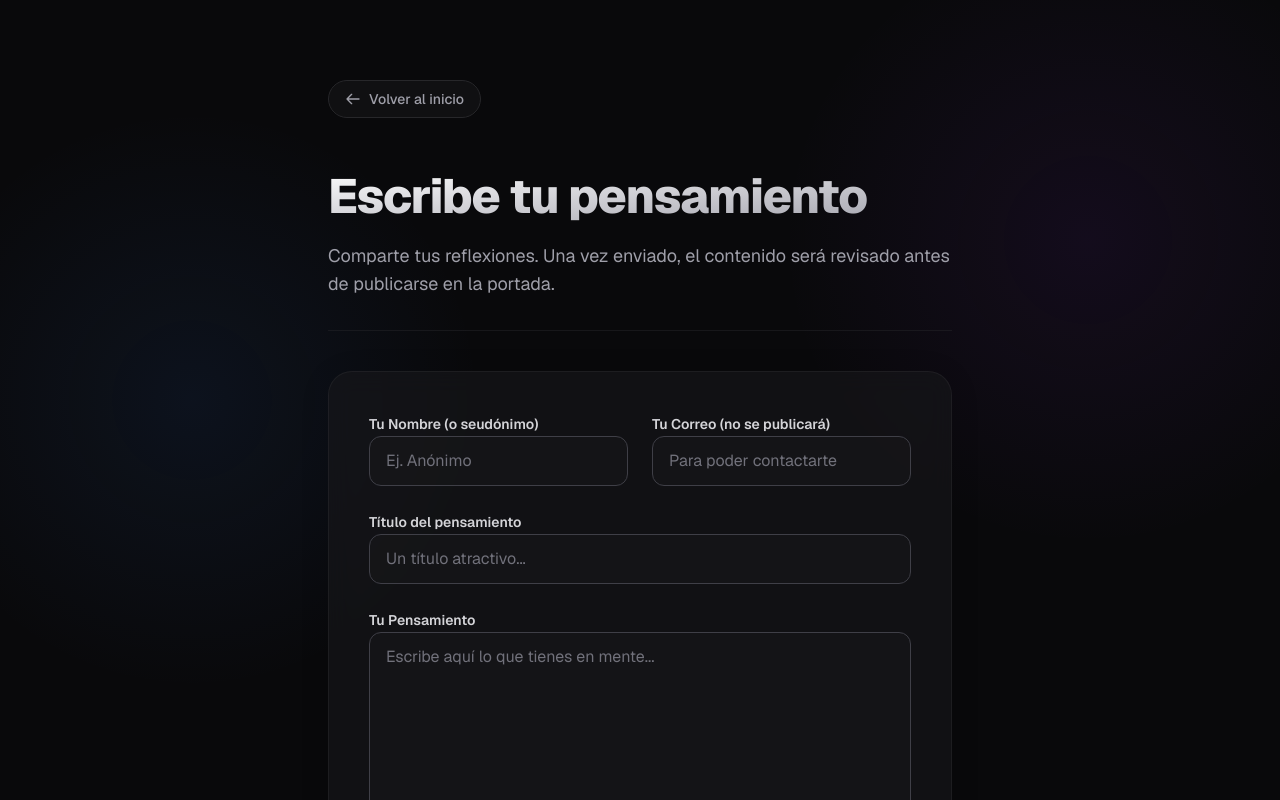
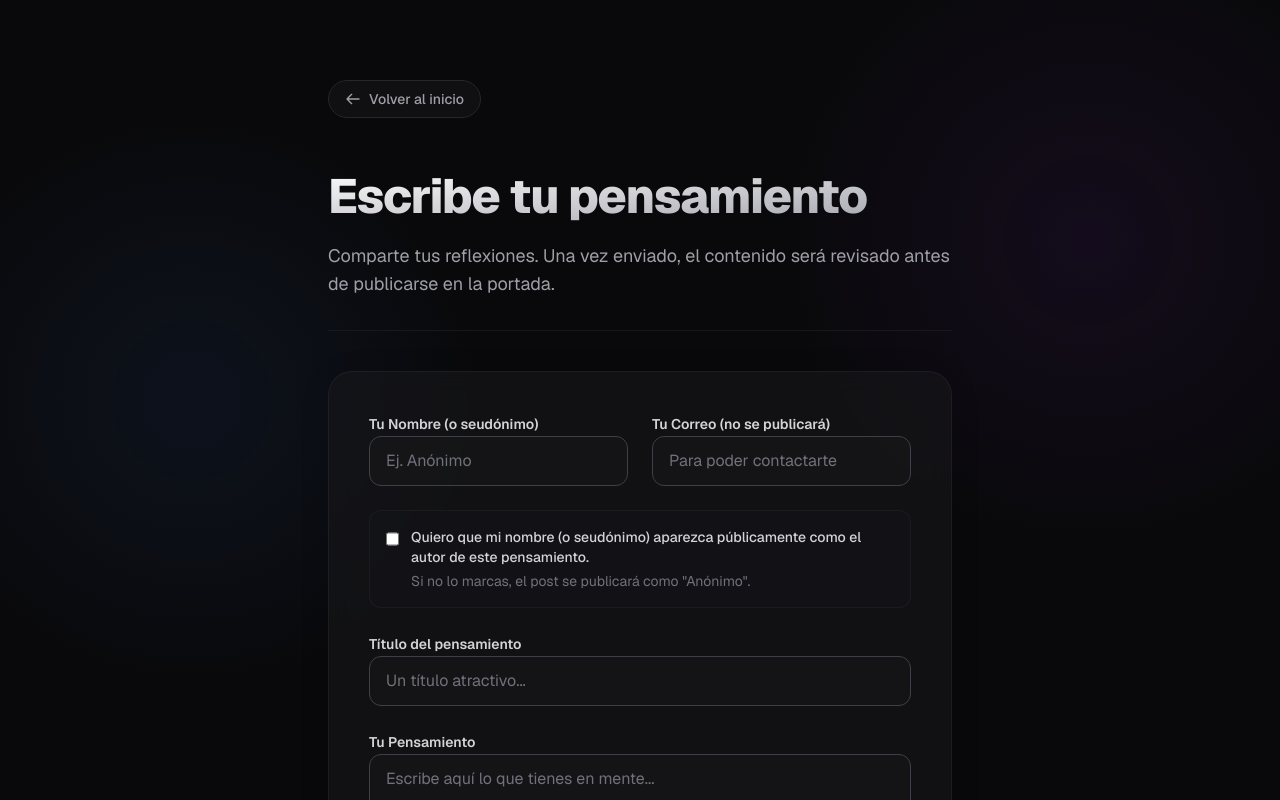
Before and after one commit to JuanchiFranco/myself_blog, a Next.js app: page /escribir in a window 1280 px wide. Shown: the top 800 px of the page. Built offline with nearby package versions, Linux system fonts and the light colour scheme; no server answers.

Commit message:
check consentimiento

```diff
--- a/src/app/escribir/page.tsx
+++ b/src/app/escribir/page.tsx
@@ -63,6 +63,19 @@ export default function EscribirPage() {
               </div>
             </div>
 
+            <div className="flex items-start space-x-3 p-4 bg-zinc-900/30 rounded-xl border border-zinc-800/50">
+              <input
+                type="checkbox"
+                name="autorizar_nombre"
+                id="autorizar_nombre"
+                value="Sí, publicar con mi nombre"
+                className="mt-1 w-4 h-4 rounded border-zinc-700 bg-zinc-900 text-blue-600 focus:ring-blue-500 focus:ring-offset-zinc-900 cursor-pointer accent-blue-600"
+              />
+              <label htmlFor="autorizar_nombre" className="text-sm font-medium text-zinc-300 cursor-pointer">
+                Quiero que mi nombre (o seudónimo) aparezca públicamente como el autor de este pensamiento. <span className="text-zinc-500 font-normal block mt-1">Si no lo marcas, el post se publicará como "Anónimo".</span>
+              </label>
+            </div>
+
             <div className="space-y-2">
               <label htmlFor="title" className="text-sm font-semibold text-zinc-300">
                 Título del pensamiento
```
